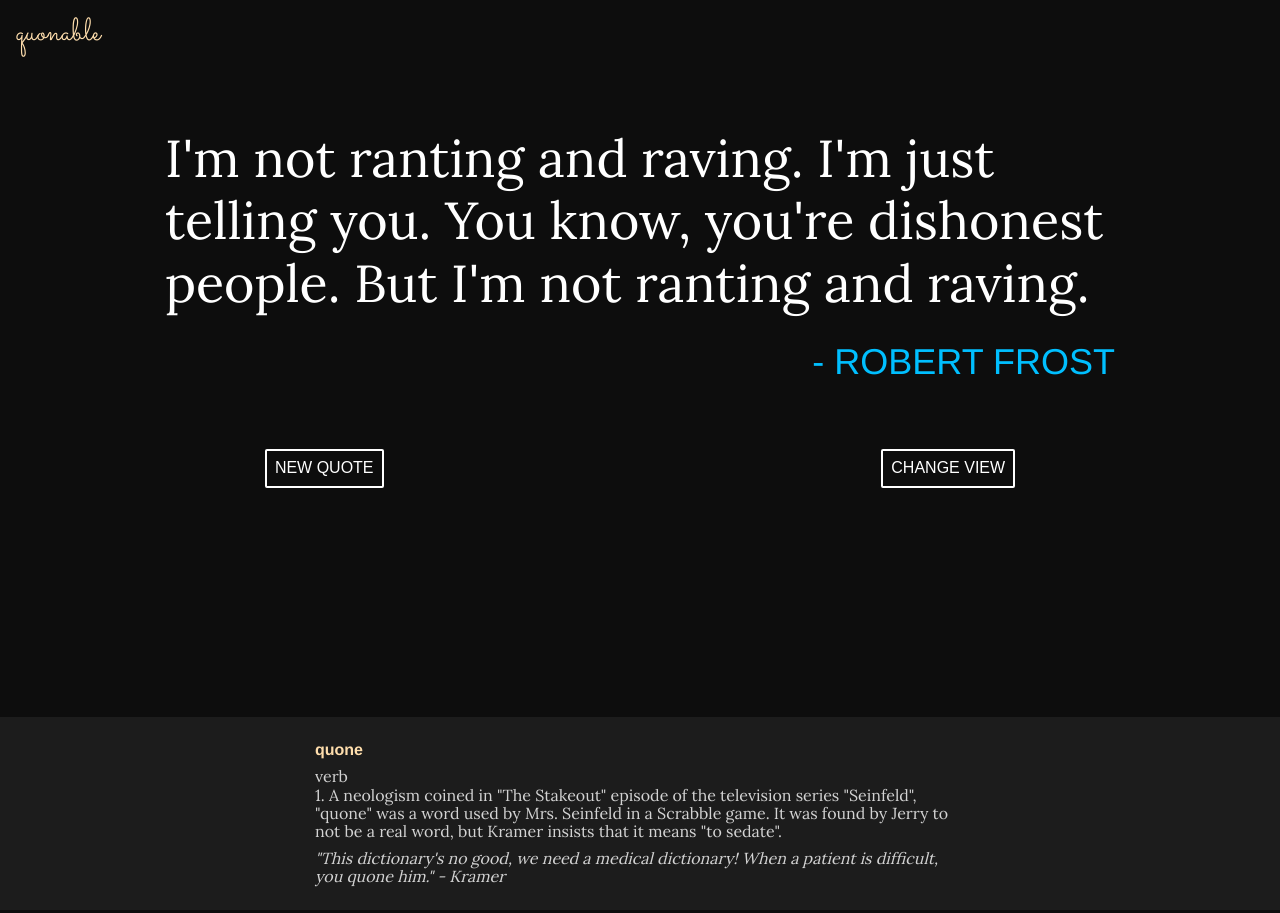
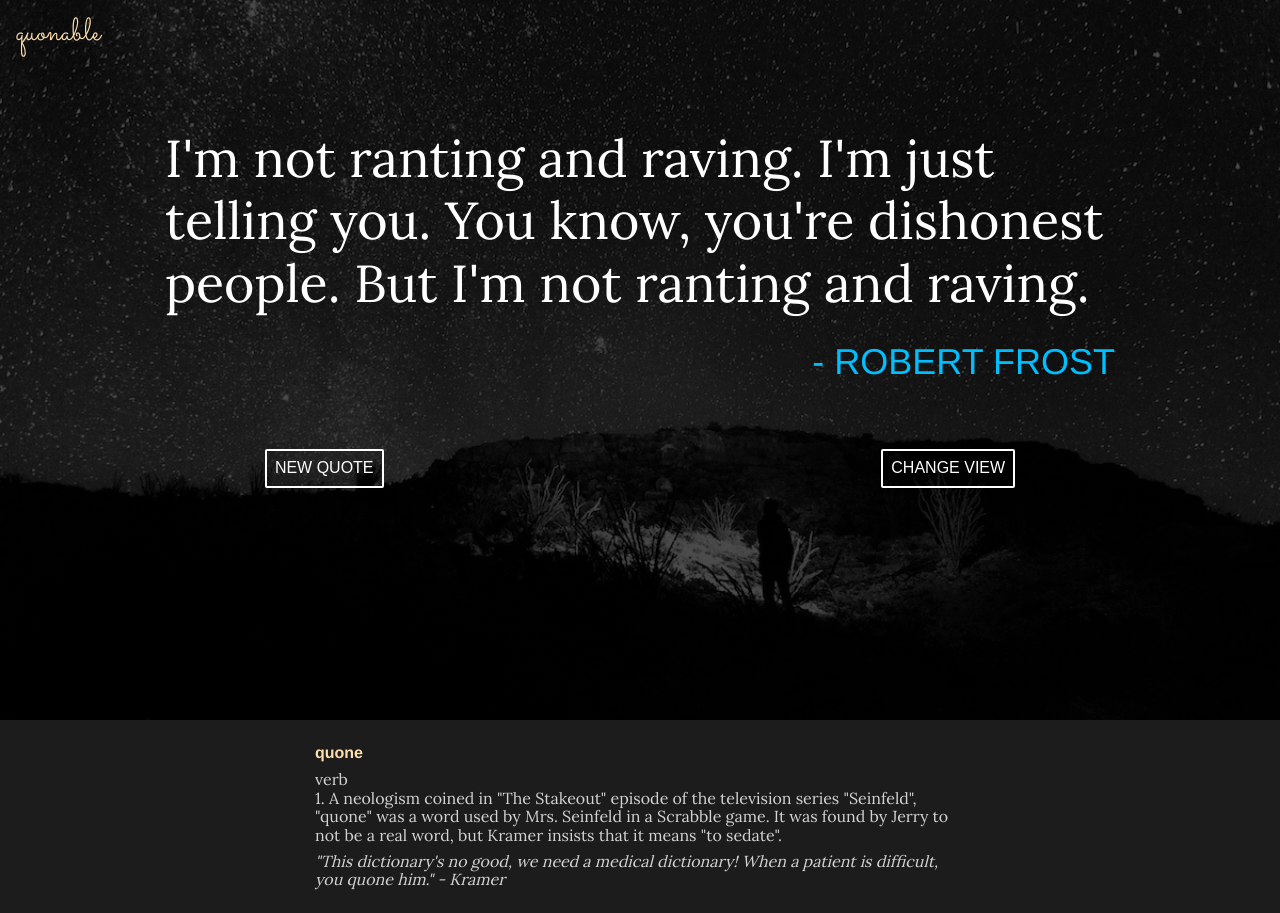
Before and after one commit to andybeers/quonable, a React (Create React App) app: page / in a window 1280 px wide. Built offline with nearby package versions, Linux system fonts and the light colour scheme.

Commit message:
Cycle between two image backgrounds for quoteviews. Moved header into Quote component

```diff
--- a/src/components/App/App.css
+++ b/src/components/App/App.css
@@ -4,6 +4,6 @@
 }
 
 main {
-  min-height: 75vh;
+  min-height: 90vh;
   flex: 1;
 }
--- a/src/components/App/App.js
+++ b/src/components/App/App.js
@@ -1,7 +1,7 @@
 import React, { Component } from 'react';
 import './App.css';
 import Quote from '../Quote/Quote';
-import AppHeader from '../AppHeader/AppHeader';
+// import AppHeader from '../AppHeader/AppHeader';
 import AppFooter from '../AppFooter/AppFooter';
 import authors from '../../authors';
 import quotes from '../../quotes';
@@ -53,7 +53,7 @@ class App extends Component {
   render() {
     return (
         <div className='flexWrapper'>
-          <AppHeader />
+          {/*<AppHeader />*/}
           <Quote
             showSeriousQuote={this.state.showSeriousQuote}
             quoteReal={this.state.quoteReal}
--- a/src/components/AppFooter/AppFooter.css
+++ b/src/components/AppFooter/AppFooter.css
@@ -1,6 +1,5 @@
 footer {
   background-color: #1c1c1c;
-  margin-top: 3em;
 }
 
 footer div {
--- a/src/components/Quote/Quote.css
+++ b/src/components/Quote/Quote.css
@@ -1,3 +1,19 @@
+.mainContent1 {
+  background: linear-gradient(
+    rgba(0, 0, 0, 0.7),
+    rgba(0, 0, 0, 0.7)),
+  url('../../imgs/background1.jpg') no-repeat;
+  background-size: cover;
+}
+
+.mainContent2 {
+  background: linear-gradient(
+    rgba(0, 0, 0, 0.7),
+    rgba(0, 0, 0, 0.7)),
+  url('../../imgs/background2.jpeg') no-repeat;
+  background-size: cover;
+}
+
 .wrapper {
   padding: 2em;
   margin: auto;
--- a/src/components/Quote/Quote.js
+++ b/src/components/Quote/Quote.js
@@ -1,12 +1,15 @@
 import React, { Component } from 'react';
+import AppHeader from '../AppHeader/AppHeader';
 import './Quote.css';
 
 class Quote extends Component {
 
   render() {
     let QUOTE_VIEW = this.props.showSeriousQuote ? 'quoteReal' : 'quoteGoofy';
+    let PICTURE_VIEW = this.props.showSeriousQuote ? 'mainContent2' : 'mainContent1';
     return (
-      <main>
+      <main className={PICTURE_VIEW}>
+        <AppHeader />
         <div className='wrapper'>
           <p>{this.props[QUOTE_VIEW].quote}</p>
           <p className='author'>- {this.props[QUOTE_VIEW].author}</p>
--- a/src/index.css
+++ b/src/index.css
@@ -2,5 +2,5 @@ body {
   margin: 0;
   padding: 0;
   font-family: sans-serif;
-  background-color: #0d0d0d;
+  background-color: black;
 }
```
